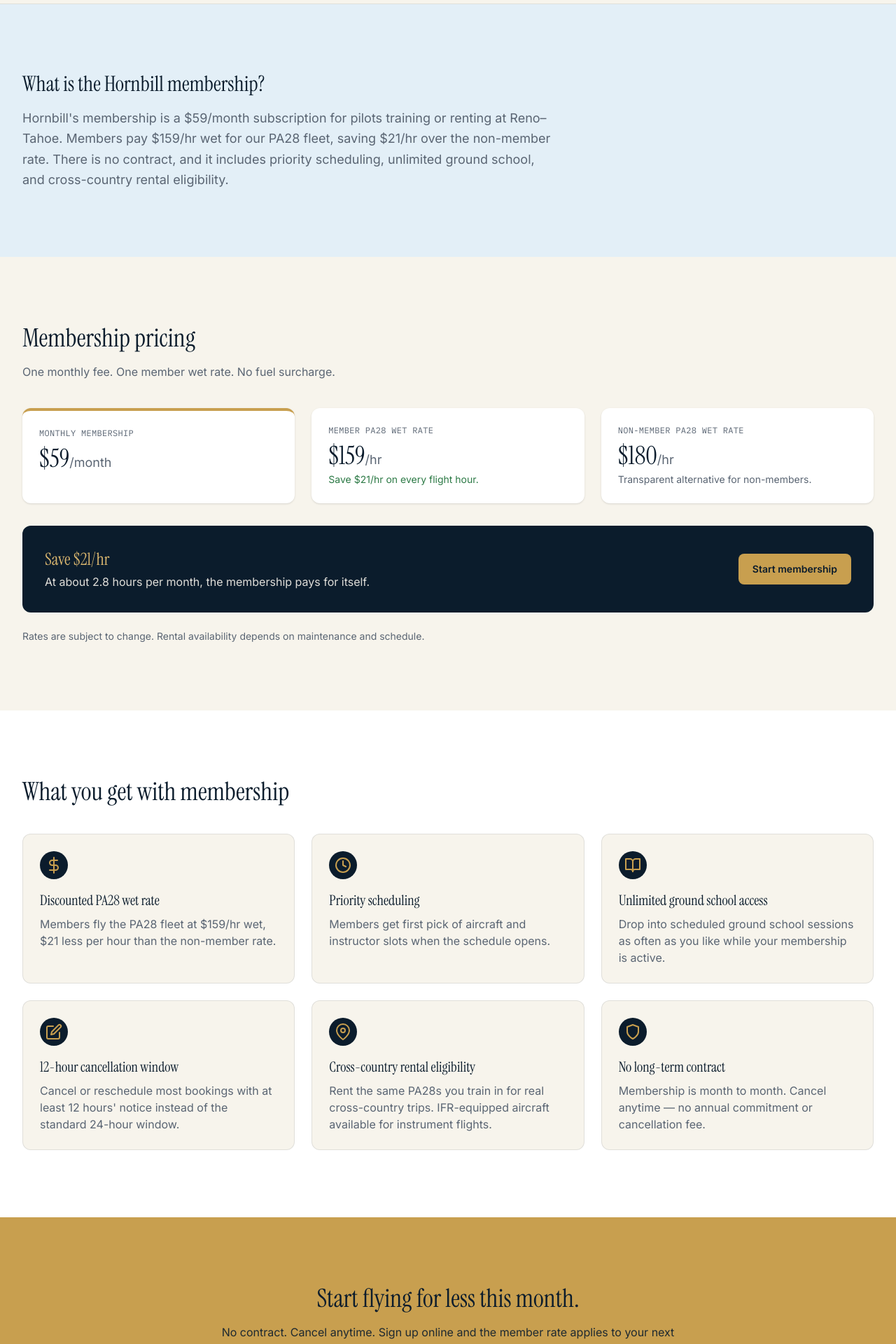
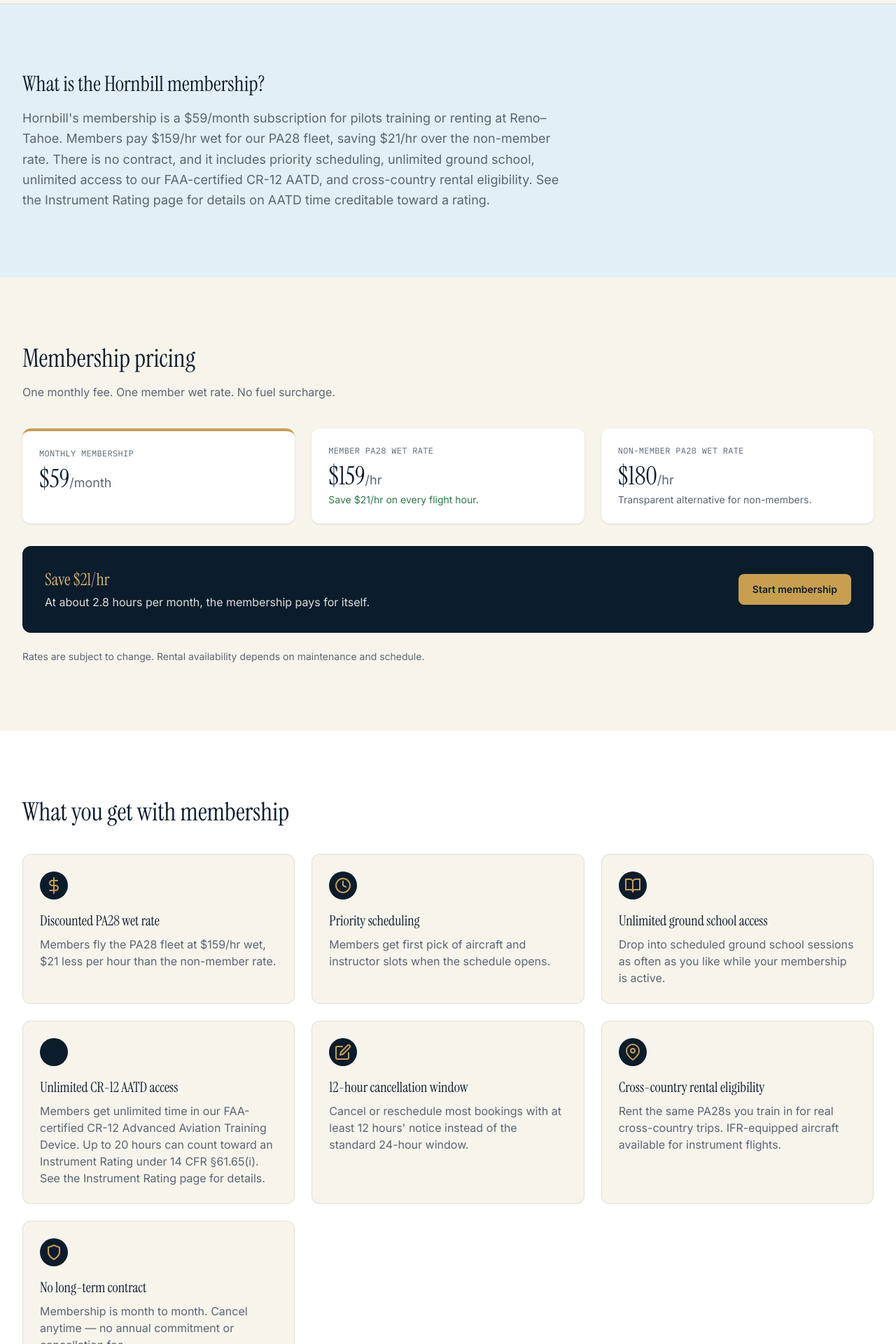
Before and after one commit to jackrwoods/hornbill-flying, a Next.js app: page /hornbill-flying/membership in a window 1280 px wide. Shown: the part 801-2721 px from the top of the page at 70% size. Built offline with nearby package versions, Linux system fonts and the light colour scheme; no server answers.

Commit message:
content: surface unlimited CR-12 AATD access on membership page
Add the AATD benefit to the membership quick answer, benefits list, and
"included" FAQ, and point readers to the Instrument Rating page for how
AATD hours count toward a rating under 14 CFR §61.65(i).

```diff
--- a/src/content/membership.ts
+++ b/src/content/membership.ts
@@ -6,6 +6,7 @@
 const contactHref = "/contact/";
 const bookHref = "/book/";
 const startMembershipHref = "/discovery-flight/";
+const instrumentRatingHref = "/programs/instrument-rating/";
 
 export const membershipContent = {
   meta: {
@@ -37,7 +38,7 @@
 
   quickAnswer: {
     title: "What is the Hornbill membership?",
-    text: `Hornbill's membership is a $${pricing.membershipMonthly}/month subscription for pilots training or renting at Reno–Tahoe. Members pay $${pricing.memberWetRate}/hr wet for our PA28 fleet, saving $${membershipRates.savingsPerHour}/hr over the non-member rate. There is no contract, and it includes priority scheduling, unlimited ground school, and cross-country rental eligibility.`,
+    text: `Hornbill's membership is a $${pricing.membershipMonthly}/month subscription for pilots training or renting at Reno–Tahoe. Members pay $${pricing.memberWetRate}/hr wet for our PA28 fleet, saving $${membershipRates.savingsPerHour}/hr over the non-member rate. There is no contract, and it includes priority scheduling, unlimited ground school, unlimited access to our FAA-certified CR-12 AATD, and cross-country rental eligibility. See the Instrument Rating page for details on AATD time creditable toward a rating.`,
   },
 
   pricing: {
@@ -67,6 +68,11 @@
         title: "Unlimited ground school access",
         description:
           "Drop into scheduled ground school sessions as often as you like while your membership is active.",
+      },
+      {
+        title: "Unlimited CR-12 AATD access",
+        description:
+          "Members get unlimited time in our FAA-certified CR-12 Advanced Aviation Training Device. Up to 20 hours can count toward an Instrument Rating under 14 CFR §61.65(i). See the Instrument Rating page for details.",
       },
       {
         title: "12-hour cancellation window",
@@ -108,6 +114,7 @@
     discoveryFlight: discoveryFlightHref,
     contact: contactHref,
     book: bookHref,
+    instrumentRating: instrumentRatingHref,
   },
 };
 
@@ -116,7 +123,7 @@
     id: "included",
     question: "What is included in the $49/month membership?",
     answer:
-      "The membership lowers the PA28 wet rate to $159/hr, gives you priority scheduling, unlimited ground school access, a 12-hour booking cancellation window, and cross-country rental eligibility. It does not include instructor time or the aircraft rental hours themselves.",
+      "The membership lowers the PA28 wet rate to $159/hr, gives you priority scheduling, unlimited ground school access, unlimited access to our FAA-certified CR-12 AATD, a 12-hour booking cancellation window, and cross-country rental eligibility. It does not include instructor time or the aircraft rental hours themselves. See the Instrument Rating page for how AATD hours count toward a rating.",
   },
   {
     id: "savings",
```
